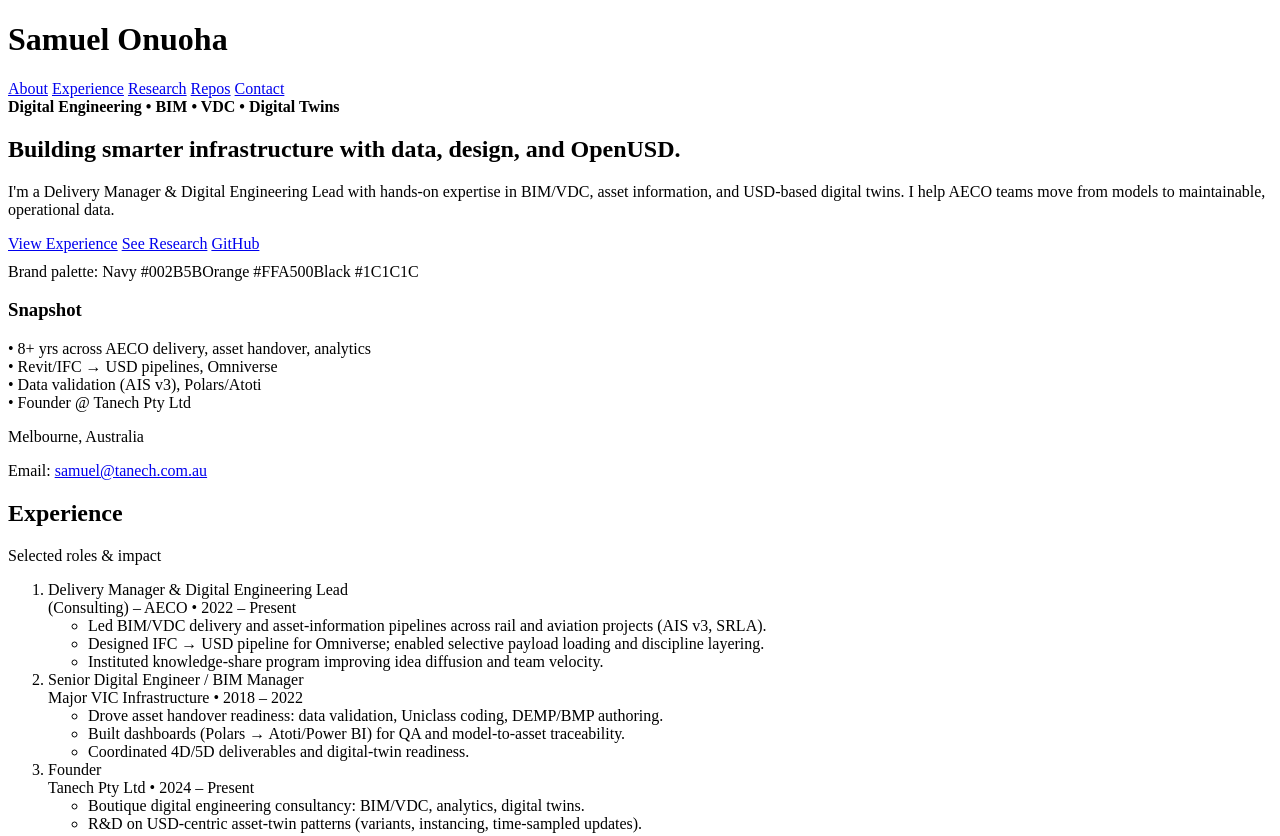
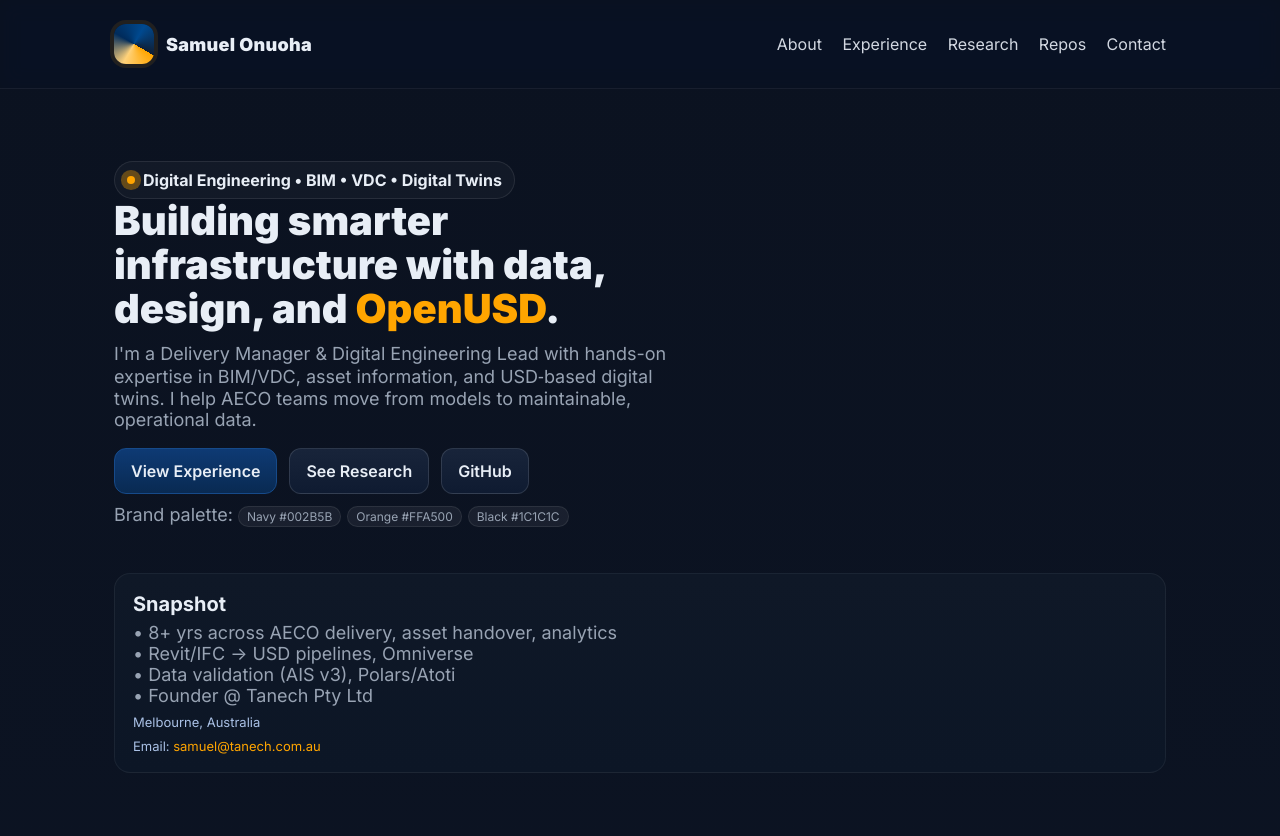
Before and after one commit to sonuoha/sonuoha.github.io, a plain HTML site: page index.html in a window 1280 px wide. Shown: the top 836 px of the page. Drawn offline with Linux system fonts and the light colour scheme.

Commit message:
ipdated references

```diff
--- a/index.html
+++ b/index.html
@@ -8,7 +8,7 @@
   <link rel="preconnect" href="https://fonts.googleapis.com">
   <link rel="preconnect" href="https://fonts.gstatic.com" crossorigin>
   <link href="https://fonts.googleapis.com/css2?family=Inter:wght@300;400;600;700;900&display=swap" rel="stylesheet">
-  <link rel="stylesheet" href="assets/style.css" />
+  <link rel="stylesheet" href="assets/assets_style.css" />
 </head>
 <body>
   <header>
```
